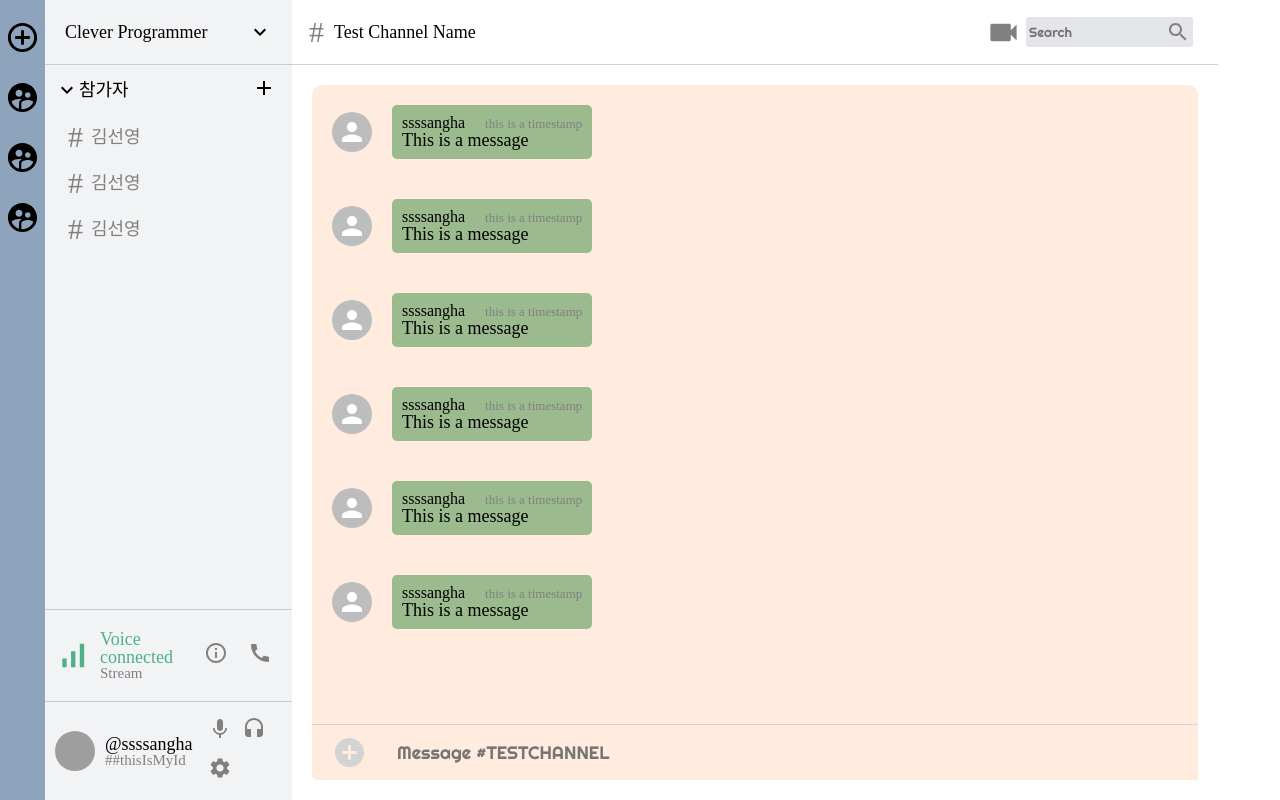
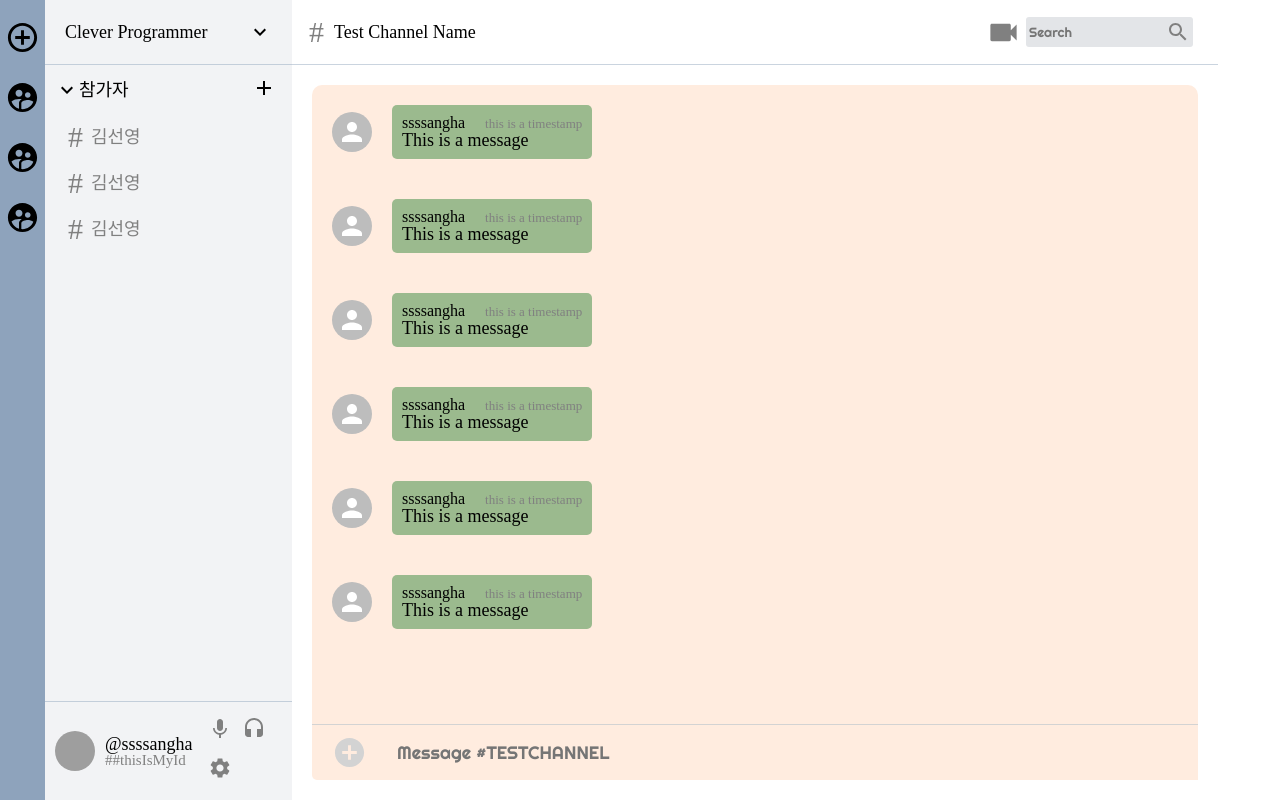
Before and after one commit to jongwook123/Talkid, a React (Create React App) app in the folder frontend/: page /chatting in a window 1280 px wide. Built offline with nearby package versions, Linux system fonts and the light colour scheme; grey boxes are pictures that could not be loaded.

Commit message:
Fix : 채팅페이지 시멘틱코드 수정

```diff
--- a/frontend/src/components/chattings/chat/chatheader/style.js
+++ b/frontend/src/components/chattings/chat/chatheader/style.js
@@ -1,7 +1,7 @@
 import styled from 'styled-components';
 
 
-export const ChatHeader1 = styled.div`
+export const ChatHeader1 = styled.header`
     display: flex;
     justify-content: space-between;
     align-items: center;
@@ -10,7 +10,7 @@ export const ChatHeader1 = styled.div`
     border-bottom: 1px solid #CAD4DF;
 `
 
-export const ChatHeaderleft = styled.div`
+export const ChatHeaderleft = styled.span`
     font-size: large;
     display: flex;
     align-items: center;
@@ -18,7 +18,7 @@ export const ChatHeaderleft = styled.div`
 
 `
 
-export const ChatHeaderright = styled.div`
+export const ChatHeaderright = styled.span`
     display: flex;
     align-items: center;
     flex: 0.5;
@@ -37,7 +37,7 @@ export const ChatHeaderhash = styled.span`
     font-size:30px;
     padding: 10px;
 `
-export const ChatHeadersearch = styled.div`
+export const ChatHeadersearch = styled.span`
     display: flex;
     align-items: center;
     color: gray;
--- a/frontend/src/components/chattings/chat/message/style.js
+++ b/frontend/src/components/chattings/chat/message/style.js
@@ -1,7 +1,7 @@
 import styled from 'styled-components';
 
 
-export const Message1 = styled.div`
+export const Message1 = styled.span`
     display: flex;
     align-items: center;
     padding: 20px;
@@ -10,7 +10,7 @@ export const Message1 = styled.div`
     /* background-color: #CAD4DF; */
 
 `
-export const MessageInfo = styled.div`
+export const MessageInfo = styled.span`
     background-color: #9BBA8E;
     border-radius: 5px;
     padding: 10px;
--- a/frontend/src/components/chattings/chat/style.js
+++ b/frontend/src/components/chattings/chat/style.js
@@ -1,7 +1,7 @@
 import styled from 'styled-components';
 
 
-export const Chat = styled.div`
+export const Chat = styled.section`
     display: flex;
     flex-direction: column;
     flex: 0.75;
@@ -11,7 +11,7 @@ export const Chat = styled.div`
 
 `
 
-export const Chatmessage = styled.div`
+export const Chatmessage = styled.article`
     flex: 1;
     background-color: #FFECDF;
     border-top-left-radius: 10px;
@@ -28,7 +28,7 @@ export const Chatmessage = styled.div`
     } */
 
 `
-export const Chatinput = styled.div`
+export const Chatinput = styled.article`
     color: lightgray;
     display: flex;
     align-items: center; /* Vertically center the content */
@@ -70,13 +70,13 @@ export const Chatinput = styled.div`
 export const ChatinputButton = styled.button`
 display: none;
 `
-export const ChatinputIcons = styled.div`
+export const ChatinputIcons = styled.button`
  & > .MuiSvgIcon-root {
     padding: 5px;
     margin-bottom:10px;
  }
 `
-export const ChatSlider = styled.div`
+export const ChatSlider = styled.span`
     ${(props) =>
             !props.cambutton && `
             display: none;
--- a/frontend/src/components/chattings/listbar/listbarlist/listlist/style.js
+++ b/frontend/src/components/chattings/listbar/listbarlist/listlist/style.js
@@ -1,6 +1,6 @@
 import styled from 'styled-components';
 
 
-export const ListList = styled.div`
+export const ListList = styled.span`
   /* padding: 5px; */
 `
--- a/frontend/src/components/chattings/listbar/listbarlist/style.js
+++ b/frontend/src/components/chattings/listbar/listbarlist/style.js
@@ -1,12 +1,12 @@
 import styled from 'styled-components';
 
 
-export const ListbarList = styled.div`
+export const ListbarList = styled.span`
   margin:0;
   display: flex;
   flex-direction: column;
   padding:5px;
 `
-export const AddList = styled.div`
+export const AddList = styled.span`
   /* padding: 5px; */
 `
--- a/frontend/src/components/chattings/listbar/style.js
+++ b/frontend/src/components/chattings/listbar/style.js
@@ -1,7 +1,7 @@
 import styled from 'styled-components';
 
 
-export const Listbar = styled.div`
+export const Listbar = styled.section`
   margin:0;
   display: flex;
   flex-direction: column;
--- a/frontend/src/components/chattings/sidebar/index.jsx
+++ b/frontend/src/components/chattings/sidebar/index.jsx
@@ -35,7 +35,7 @@ function Sidebar() {
                     <SidebarChannel/>
                 </S.SidebarchannelList>
             </S.Sidebarchannel>
-            <S.SidebarVoice>
+            {/* <S.SidebarVoice>
                 <SignalCellularAltIcon style={{color:"#4fb185"}} fontSize="large"/>
                 <S.SidebarVoiceInfo>
                     Voice connected
@@ -45,7 +45,7 @@ function Sidebar() {
                     <InfoOutlinedIcon style={{margin:"10px"}}/>
                     <CallIcon style={{margin:"10px"}}/>
                 </S.SidebarVoiceIcons>
-            </S.SidebarVoice>
+            </S.SidebarVoice> */}
             <S.SidebarProfile>
                 <Avatar src="https://avatars2.githubusercontent.com/u/247129567"/>
                 <S.SidebarProfileInfo>
--- a/frontend/src/components/chattings/sidebar/sidebarchannel/style.js
+++ b/frontend/src/components/chattings/sidebar/sidebarchannel/style.js
@@ -1,6 +1,6 @@
 import styled from 'styled-components';
 
-export const SidebarChannel = styled.div`
+export const SidebarChannel = styled.article`
  &:hover {
     color:white;
     background-color: #C3CEDA;
--- a/frontend/src/components/chattings/sidebar/style.js
+++ b/frontend/src/components/chattings/sidebar/style.js
@@ -2,7 +2,7 @@
 import styled from 'styled-components';
 
 
-export const Sidebar = styled.div`
+export const Sidebar = styled.section`
   margin:0;
   display: flex;
   flex-direction: column;
@@ -13,7 +13,7 @@ export const Sidebar = styled.div`
 
 `
 
-export const Sidebartop = styled.div`
+export const Sidebartop = styled.header`
     display: flex;
     justify-content: space-between;
     align-items: center;
@@ -24,11 +24,11 @@ export const Sidebartop = styled.div`
     font-size: large;
 `
 
-export const Sidebarchannel = styled.div`
+export const Sidebarchannel = styled.article`
     flex:1;
 `
 
-export const SidebarchannelHeader = styled.div`
+export const SidebarchannelHeader = styled.span`
     display:flex;
     justify-content: space-between;
     align-items: center;
@@ -39,7 +39,7 @@ export const SidebarchannelHeader = styled.div`
 
 `
 
-export const SidebarHeader = styled.div`
+export const SidebarHeader = styled.span`
     display: flex;
     align-items: center;
 `
@@ -53,33 +53,33 @@ export const Sidebaraddchannel = styled.button`
     }
 `
 
-export const SidebarchannelList = styled.div`
+export const SidebarchannelList = styled.article`
 `
 
-export const SidebarVoice = styled.div`
-    display: flex;
-    justify-content: space-between;
-    align-items: center;
-    color: gray;
-    padding: 10px;
-    border-top: 1px solid #C3CEDA;
-    background-color: #F2F3F5;
-`
+// export const SidebarVoice = styled.div`
+//     display: flex;
+//     justify-content: space-between;
+//     align-items: center;
+//     color: gray;
+//     padding: 10px;
+//     border-top: 1px solid #C3CEDA;
+//     background-color: #F2F3F5;
+// `
 
-export const SidebarVoiceInfo = styled.div`
-    flex: 1;
-    padding: 10px;
-    color: #4fb185;
-    font-size: large;
-    & > p {
-        font-size:smaller;
-        color: gray;
-        }
-`
-export const SidebarVoiceIcons = styled.div`
+// export const SidebarVoiceInfo = styled.div`
+//     flex: 1;
+//     padding: 10px;
+//     color: #4fb185;
+//     font-size: large;
+//     & > p {
+//         font-size:smaller;
+//         color: gray;
+//         }
+// `
+// export const SidebarVoiceIcons = styled.div`
 
-`
-export const SidebarProfile = styled.div`
+// `
+export const SidebarProfile = styled.article`
    display: flex;
     justify-content: space-between;
     align-items: center;
@@ -88,7 +88,7 @@ export const SidebarProfile = styled.div`
     border-top: 1px solid #C3CEDA;
     background-color: #F2F3F5;
 `
-export const SidebarProfileInfo = styled.div`
+export const SidebarProfileInfo = styled.span`
    flex:1;
    padding: 10px;
    color: black;
@@ -99,7 +99,7 @@ export const SidebarProfileInfo = styled.div`
    }
 `
 
-export const SidebarProfileIcon = styled.div`
+export const SidebarProfileIcon = styled.span`
    flex: 1;
 
 `
--- a/frontend/src/pages/chattingPage/style.js
+++ b/frontend/src/pages/chattingPage/style.js
@@ -1,6 +1,6 @@
 import styled from 'styled-components';
 
-export const Head1 = styled.div`
+export const Head1 = styled.main`
   margin:0;
   font-size: 60px;
   display: flex;
```
